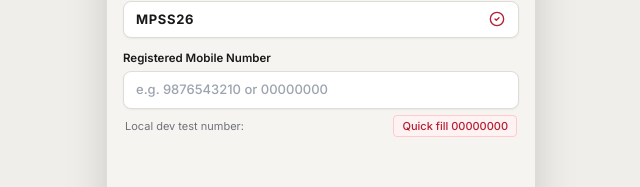
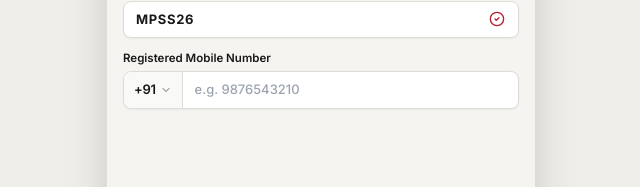
Before and after one commit to getmyevent/eventsphere-frontend, a Next.js app: page / in a window 1280 px wide. Shown: the part 415-602 px from the top of the page, without its empty margins (319-959 px from the left). Built offline with nearby package versions, Linux system fonts and the light colour scheme.

Commit message:
country code added

```diff
--- a/src/components/auth/AccessScreen.tsx
+++ b/src/components/auth/AccessScreen.tsx
@@ -4,7 +4,25 @@ import React, { useState, useRef, useEffect } from 'react';
 import { useStore } from '../../lib/store';
 import { api, ApiUser } from '../../lib/api';
 import { CURRENT_USER } from '../../lib/mockData';
-import { ShieldCheck, CheckCircle2, AlertCircle, ArrowRight, Loader2, Lock } from 'lucide-react';
+import { ShieldCheck, CheckCircle2, AlertCircle, ArrowRight, Loader2, Lock, ChevronDown } from 'lucide-react';
+
+const COUNTRY_CODES = [
+  { code: '+91' },
+  { code: '+1' },
+  { code: '+44' },
+  { code: '+971' },
+  { code: '+65' },
+  { code: '+886' },
+  { code: '+81' },
+  { code: '+82' },
+  { code: '+49' },
+  { code: '+33' },
+  { code: '+31' },
+  { code: '+61' },
+  { code: '+966' },
+  { code: '+972' },
+  { code: '+86' },
+];
 
 interface AccessScreenProps {
   onSuccess: () => void;
@@ -14,6 +32,7 @@ export const AccessScreen: React.FC<AccessScreenProps> = ({ onSuccess }) => {
   const { setRole, setHasAccessConfirmed, setCurrentUser, resetUserState } = useStore();
 
   const [eventId, setEventId] = useState('MPSS26');
+  const [countryCode, setCountryCode] = useState('+91');
   const [mobile, setMobile] = useState('');
   const [status, setStatus] = useState<'idle' | 'verifying' | 'confirmed' | 'error'>('idle');
   const [errorMessage, setErrorMessage] = useState('');
@@ -27,6 +46,7 @@ export const AccessScreen: React.FC<AccessScreenProps> = ({ onSuccess }) => {
   }, [mobile]);
 
   const handleQuickSelect = (num: string) => {
+    setCountryCode('+91');
     setMobile(num);
     setErrorMessage('');
     if (status === 'error') setStatus('idle');
@@ -101,8 +121,10 @@ export const AccessScreen: React.FC<AccessScreenProps> = ({ onSuccess }) => {
 
     // Extract digits and normalize
     let num = cleanDigits;
-    if (num.startsWith('91') && num.length > 10) num = num.slice(2);
-    if (num.startsWith('0')) num = num.slice(1);
+    if (countryCode === '+91') {
+      if (num.startsWith('91') && num.length > 10) num = num.slice(2);
+      if (num.startsWith('0')) num = num.slice(1);
+    }
 
     try {
       // 1. Authenticate against the live Spring Boot backend
@@ -222,7 +244,7 @@ export const AccessScreen: React.FC<AccessScreenProps> = ({ onSuccess }) => {
         err.message?.includes('NetworkError');
 
       if (isConnectionOrServerError) {
-        setErrorMessage('Backend server offline. Enter 00000000 to log in on local server.');
+        setErrorMessage('Unable to connect to server. Please try again later.');
       } else {
         setErrorMessage(err.message || 'Login failed. Please verify your registered mobile number.');
       }
@@ -302,7 +324,32 @@ export const AccessScreen: React.FC<AccessScreenProps> = ({ onSuccess }) => {
               <label className="block text-[11.5px] font-semibold text-[#181818] mb-1">
                 Registered Mobile Number
               </label>
-              <div className="relative">
+              <div className="flex rounded-lg bg-white border border-[#DEDCD7] focus-within:ring-2 focus-within:ring-[#B51F32] focus-within:border-transparent transition-all shadow-sm overflow-hidden">
+                {/* Country Code Section */}
+                <div className="relative flex items-center bg-[#F9F9F8] border-r border-[#DEDCD7] px-2.5 shrink-0 hover:bg-[#F3F2EE] transition-colors cursor-pointer">
+                  {/* Visible Code and Arrow with tight spacing */}
+                  <div className="flex items-center gap-1 text-[13px] font-semibold text-[#181818] tracking-tight pointer-events-none select-none">
+                    <span>{countryCode}</span>
+                    <ChevronDown className="w-3 h-3 text-[#6B6B6B]" />
+                  </div>
+
+                  {/* Native Select Overlay */}
+                  <select
+                    value={countryCode}
+                    onChange={(e) => setCountryCode(e.target.value)}
+                    disabled={status === 'verifying' || status === 'confirmed'}
+                    aria-label="Country Code"
+                    className="absolute inset-0 w-full h-full opacity-0 cursor-pointer"
+                  >
+                    {COUNTRY_CODES.map((c) => (
+                      <option key={c.code} value={c.code}>
+                        {c.code}
+                      </option>
+                    ))}
+                  </select>
+                </div>
+
+                {/* Mobile Input */}
                 <input
                   ref={mobileInputRef}
                   type="tel"
@@ -311,21 +358,11 @@ export const AccessScreen: React.FC<AccessScreenProps> = ({ onSuccess }) => {
                     setMobile(e.target.value);
                     if (status === 'error') setStatus('idle');
                   }}
-                  placeholder="e.g. 9876543210 or 00000000"
+                  placeholder="e.g. 9876543210"
                   disabled={status === 'verifying' || status === 'confirmed'}
-                  className="w-full px-3 py-2 rounded-lg bg-white border border-[#DEDCD7] text-[13px] font-medium text-[#181818] focus:outline-none focus:ring-2 focus:ring-[#B51F32] focus:border-transparent transition-all shadow-sm"
+                  className="flex-1 min-w-0 px-3 py-2 text-[13px] font-medium text-[#181818] bg-transparent focus:outline-none placeholder-[#9CA3AF]"
                   autoComplete="tel"
                 />
-              </div>
-              <div className="flex items-center justify-between mt-1.5 px-0.5">
-                <span className="text-[11px] text-[#71717A]">Local dev test number:</span>
-                <button
-                  type="button"
-                  onClick={() => handleQuickSelect('00000000')}
-                  className="text-[11px] font-medium text-[#B51F32] bg-red-50 hover:bg-red-100 border border-red-200 px-2 py-0.5 rounded cursor-pointer transition-colors"
-                >
-                  Quick fill 00000000
-                </button>
               </div>
             </div>
 
```
